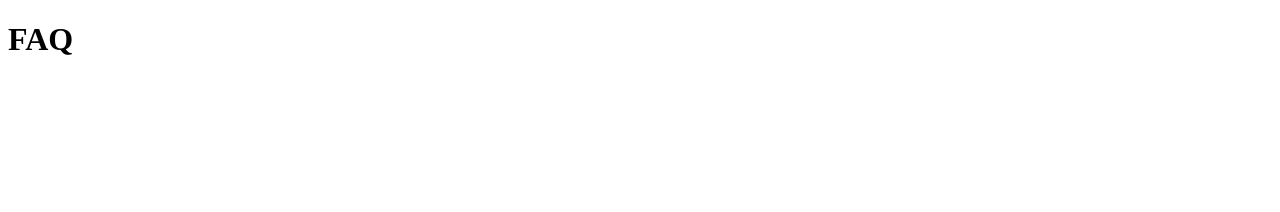
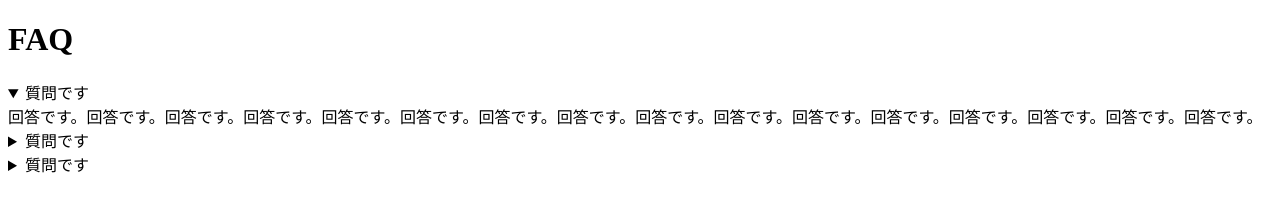
Before and after one commit to gusutaharu/accorion_js, a plain HTML site: page index.html in a window 1280 px wide. Drawn offline with Linux system fonts and the light colour scheme.

Commit message:
lesson02

```diff
--- a/index.html
+++ b/index.html
@@ -7,5 +7,17 @@
 </head>
 <body>
   <h1>FAQ</h1>
+  <details open>
+    <summary>質問です</summary>
+    回答です。回答です。回答です。回答です。回答です。回答です。回答です。回答です。回答です。回答です。回答です。回答です。回答です。回答です。回答です。回答です。
+  </details>
+  <details>
+    <summary>質問です</summary>
+    回答です。回答です。回答です。回答です。回答です。回答です。回答です。回答です。回答です。回答です。回答です。回答です。回答です。回答です。回答です。回答です。
+  </details>
+  <details>
+    <summary>質問です</summary>
+    回答です。回答です。回答です。回答です。回答です。回答です。回答です。回答です。回答です。回答です。回答です。回答です。回答です。回答です。回答です。回答です。
+  </details>
 </body>
 </html>
```
